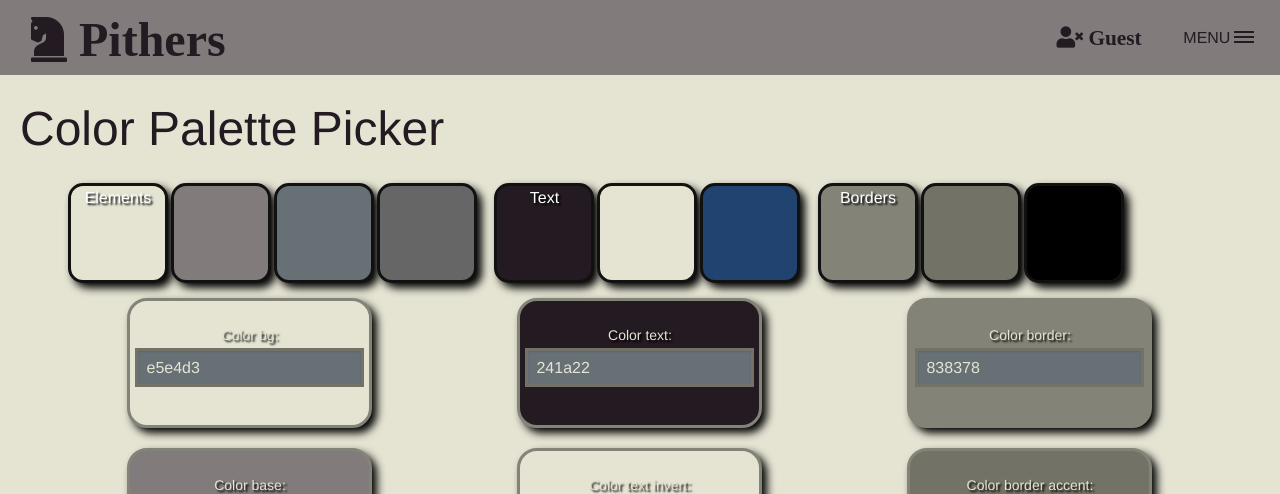
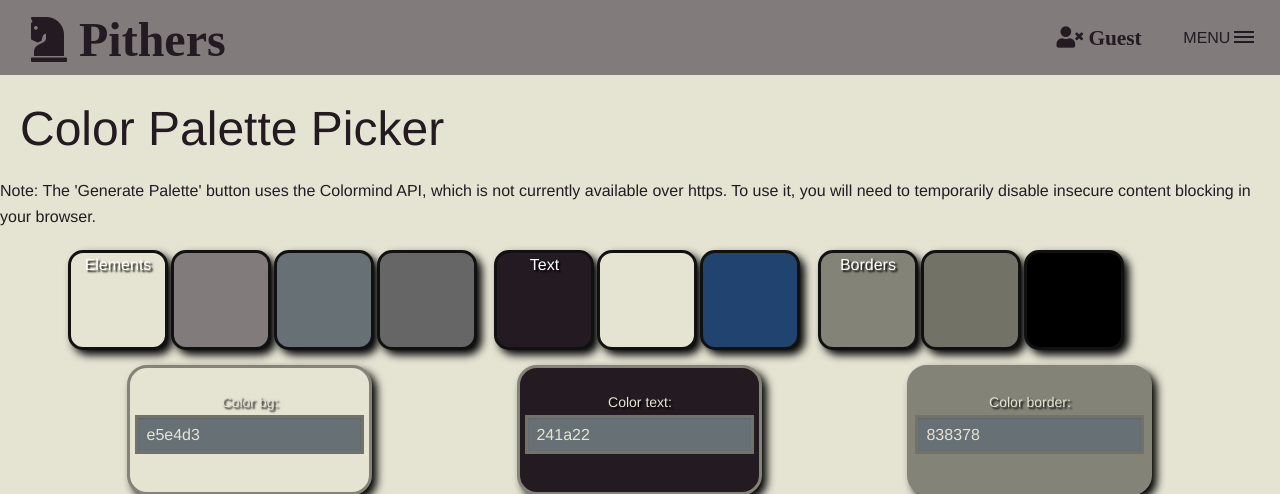
Before and after one commit to Pithers/Web-Work, a Django app: page / in a window 1280 px wide. Shown: the top 494 px of the page. Run offline with Django 3.2, Linux system fonts and the light colour scheme; data that the repository does not hold is empty; style sheets or scripts are compiled from the project's sources; some libraries are stand-ins or nearby versions.

Commit message:
Added notification about colormind's API being http and not https. Users will have to disable protections temporarily if they wish to use it.

```diff
--- a/testsite/myapp/templates/index.html
+++ b/testsite/myapp/templates/index.html
@@ -5,6 +5,7 @@
 {% block page_name %}Color Palette Picker{% endblock %}
 
 {% block content %}
+<p>Note: The 'Generate Palette' button uses the Colormind API, which is not currently available over https. To use it, you will need to temporarily disable insecure content blocking in your browser.</p>
 <div class="grid-container palette">
   <!--Color Palette Display-->
   <div class="palette-container">
```
